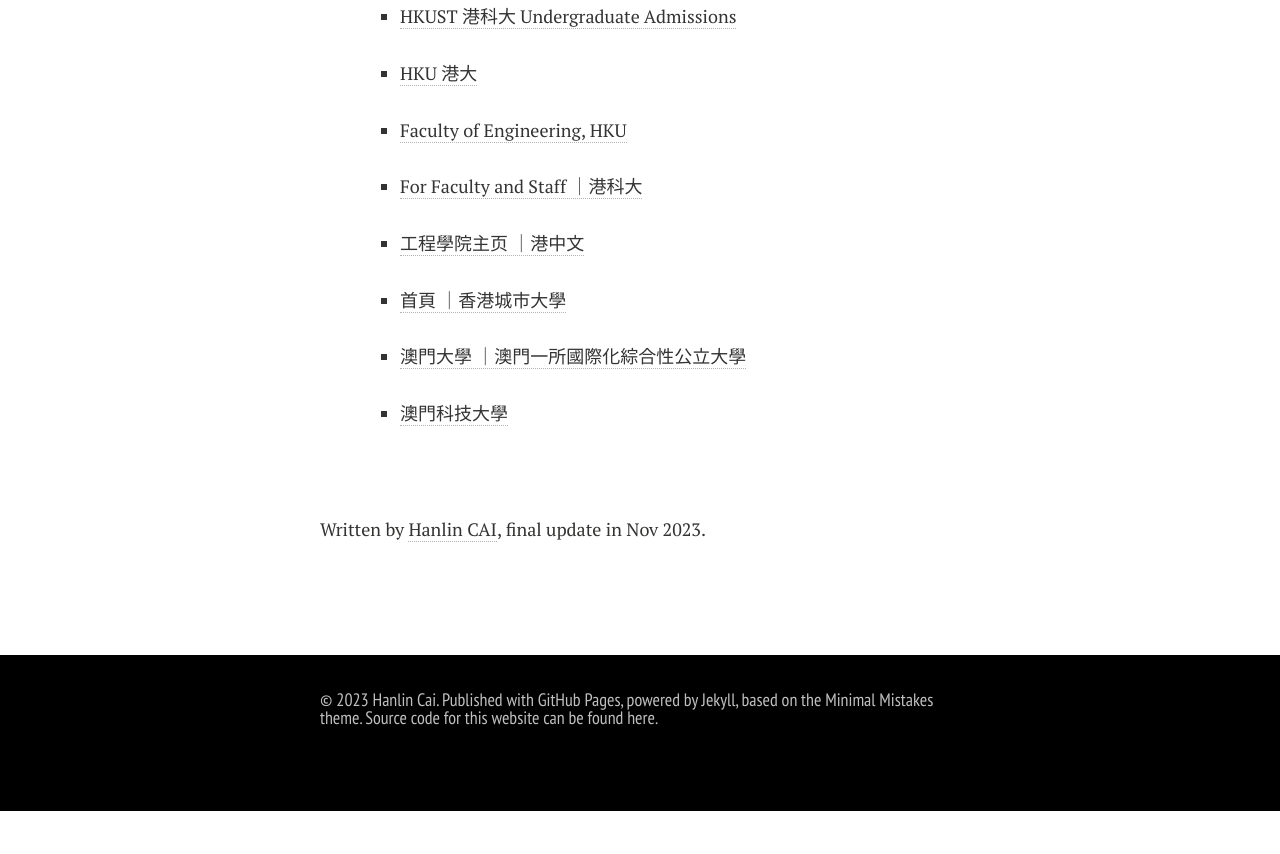
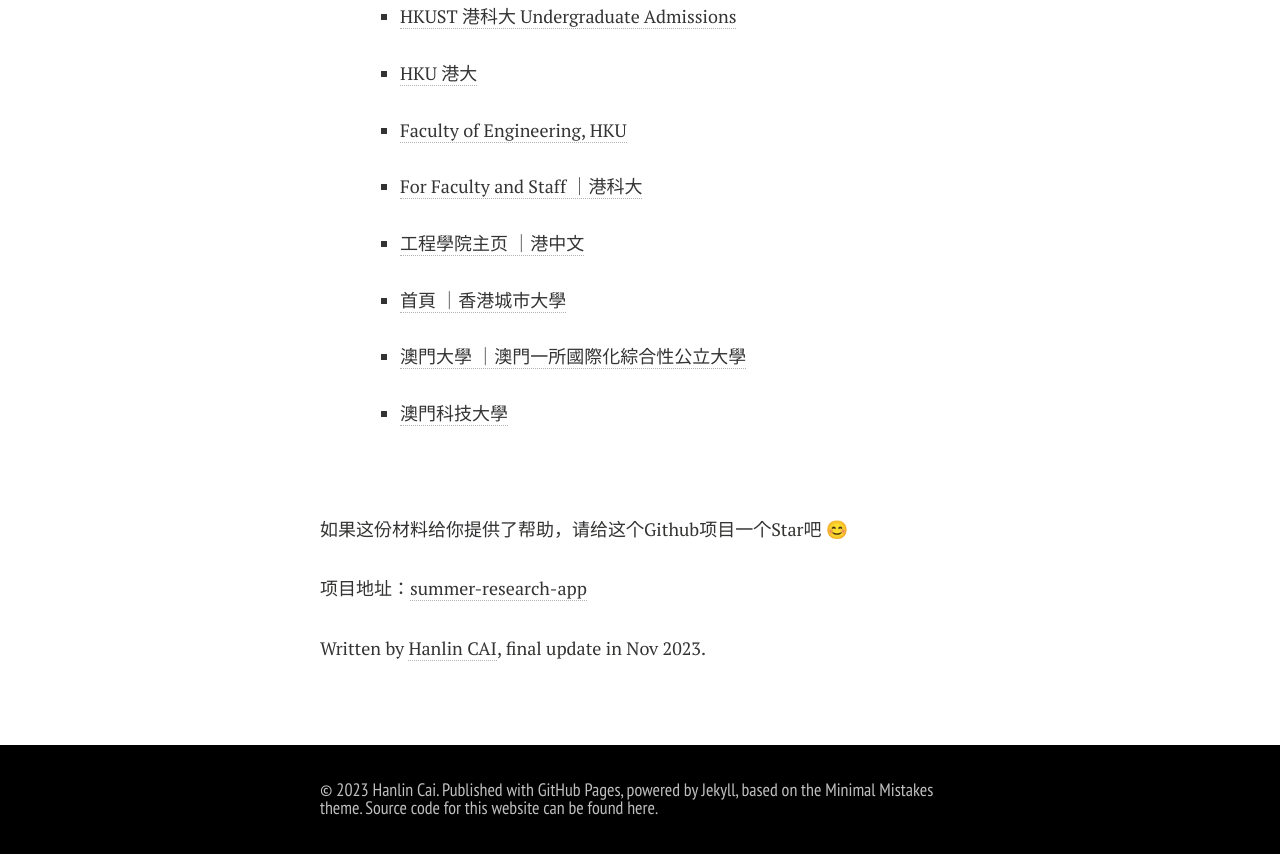
Before and after one commit to GuangLun2000/GuangLun2000.github.io, a Jekyll site: the page built from blogs/summer-res.md, in a window 1280 px wide and 900 px high, scrolled down 3055 px. Shown: the top 854 px of the window. Built offline with Jekyll 4.4.1, drawn with Linux system fonts in a browser that asks for light colours; nearby versions of some CDN libraries; comment, search, counter and statistics services are not loaded; a style sheet for code colours, icons or effects is not loaded; before the commit the page ends 3866 px from its top, so only the background shows below that.

Commit message:
Update summer-res.md

```diff
--- a/blogs/summer-res.md
+++ b/blogs/summer-res.md
@@ -130,6 +130,8 @@
 
     <br>
 
+<br>如果这份材料给你提供了帮助，请给这个Github项目一个Star吧 😊
+
+<br>项目地址：[summer-research-app](https://github.com/GuangLun2000/summer-research-app)
+
 <br>Written by [Hanlin CAI](https://caihanlin.com/), final update in Nov 2023.
-
-<br>
```
